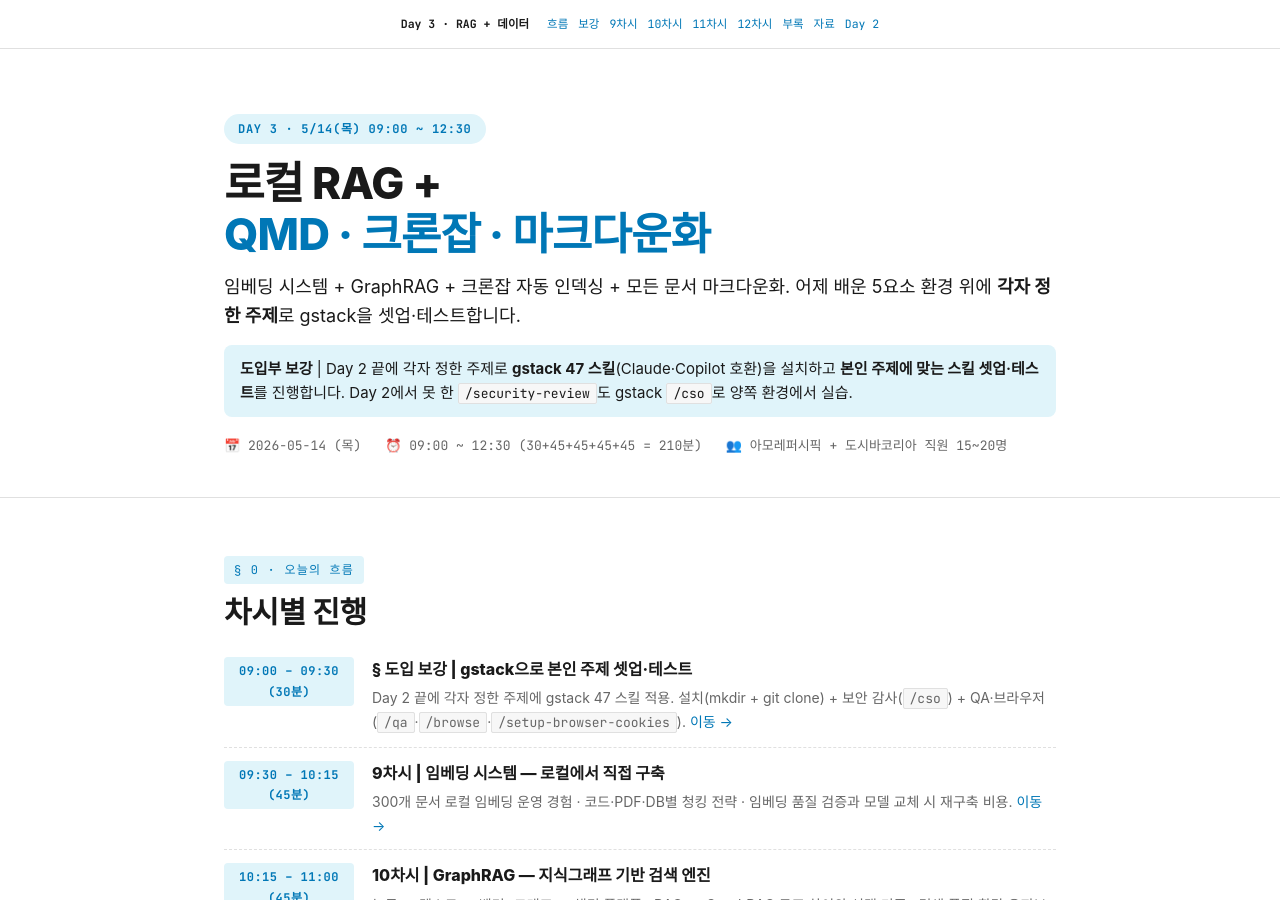
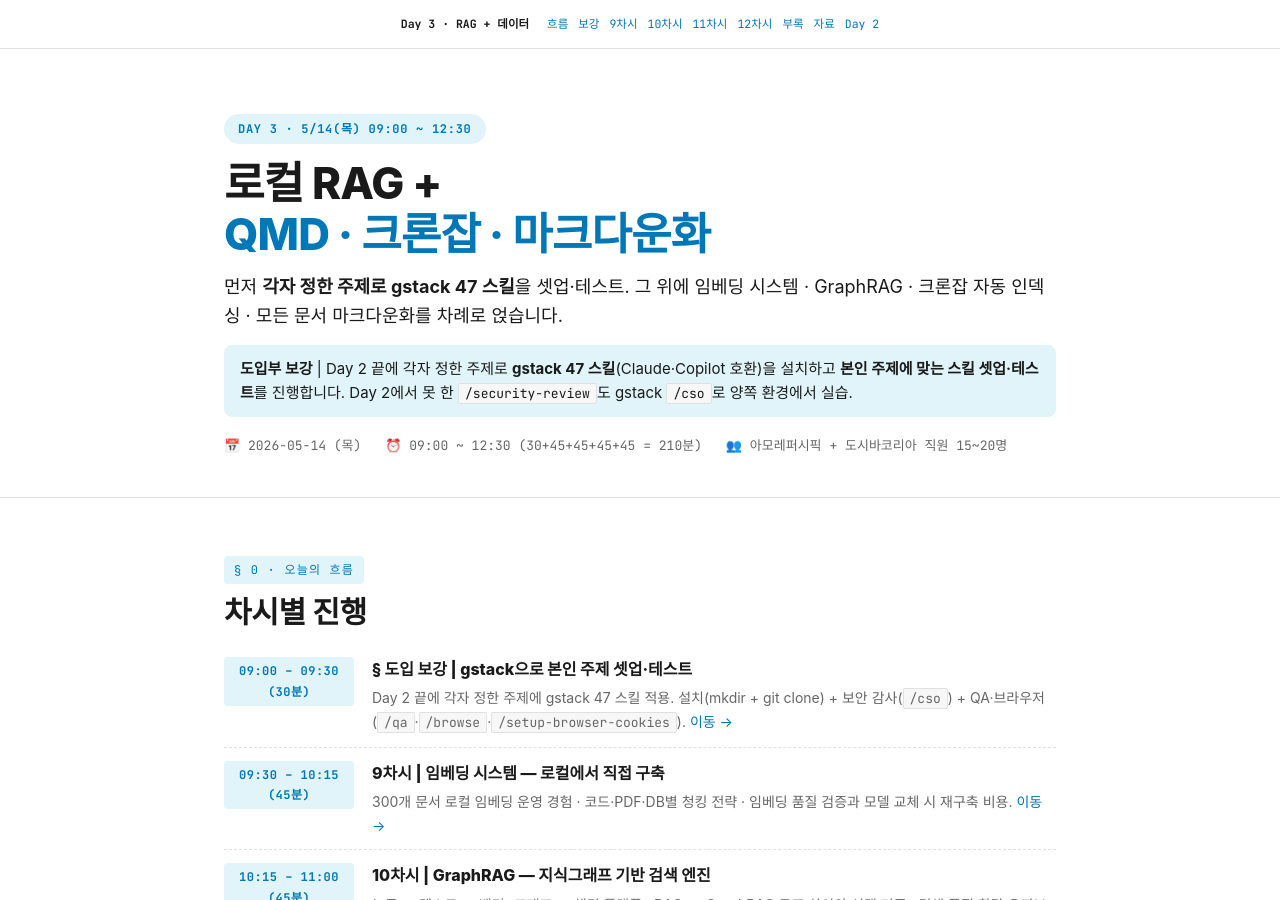
Before and after one commit to daniel8824-del/rag-day3, a Jekyll site: the page docs/index.html, which Jekyll copies as it is, in a window 1280 px wide and 900 px high. Built offline with Jekyll 4.4.1, drawn with Linux system fonts in a browser that asks for light colours; some web fonts are replaced.

Commit message:
hero lead 순서 정합 — gstack 셋업이 먼저
기존: "임베딩 + GraphRAG + 크론잡 + 마크다운화. 어제 5요소 위에 본인 주제로 gstack 셋업"
정정: "먼저 본인 주제로 gstack 47 스킬 셋업·테스트. 그 위에 임베딩 · GraphRAG · 크론잡 · 마크다운화를 차례로"

Co-Authored-By: Claude Opus 4.7 (1M context) <noreply@anthropic.com>

```diff
--- a/docs/index.html
+++ b/docs/index.html
@@ -533,7 +533,7 @@
     <div class="badge">DAY 3 · 5/14(목) 09:00 ~ 12:30</div>
     <h1>로컬 RAG +<br><span class="accent">QMD · 크론잡 · 마크다운화</span></h1>
     <p class="lead">
-      임베딩 시스템 + GraphRAG + 크론잡 자동 인덱싱 + 모든 문서 마크다운화. 어제 배운 5요소 환경 위에 <strong>각자 정한 주제</strong>로 gstack을 셋업·테스트합니다.
+      먼저 <strong>각자 정한 주제로 gstack 47 스킬</strong>을 셋업·테스트. 그 위에 임베딩 시스템 · GraphRAG · 크론잡 자동 인덱싱 · 모든 문서 마크다운화를 차례로 얹습니다.
     </p>
     <p class="lead" style="font-size:15px;background:var(--accent-soft);padding:12px 16px;border-radius:8px;margin-top:14px;">
       <strong>도입부 보강</strong> | Day 2 끝에 각자 정한 주제로 <strong>gstack 47 스킬</strong>(Claude·Copilot 호환)을 설치하고 <strong>본인 주제에 맞는 스킬 셋업·테스트</strong>를 진행합니다. Day 2에서 못 한 <code class="inline">/security-review</code>도 gstack <code class="inline">/cso</code>로 양쪽 환경에서 실습.
```
